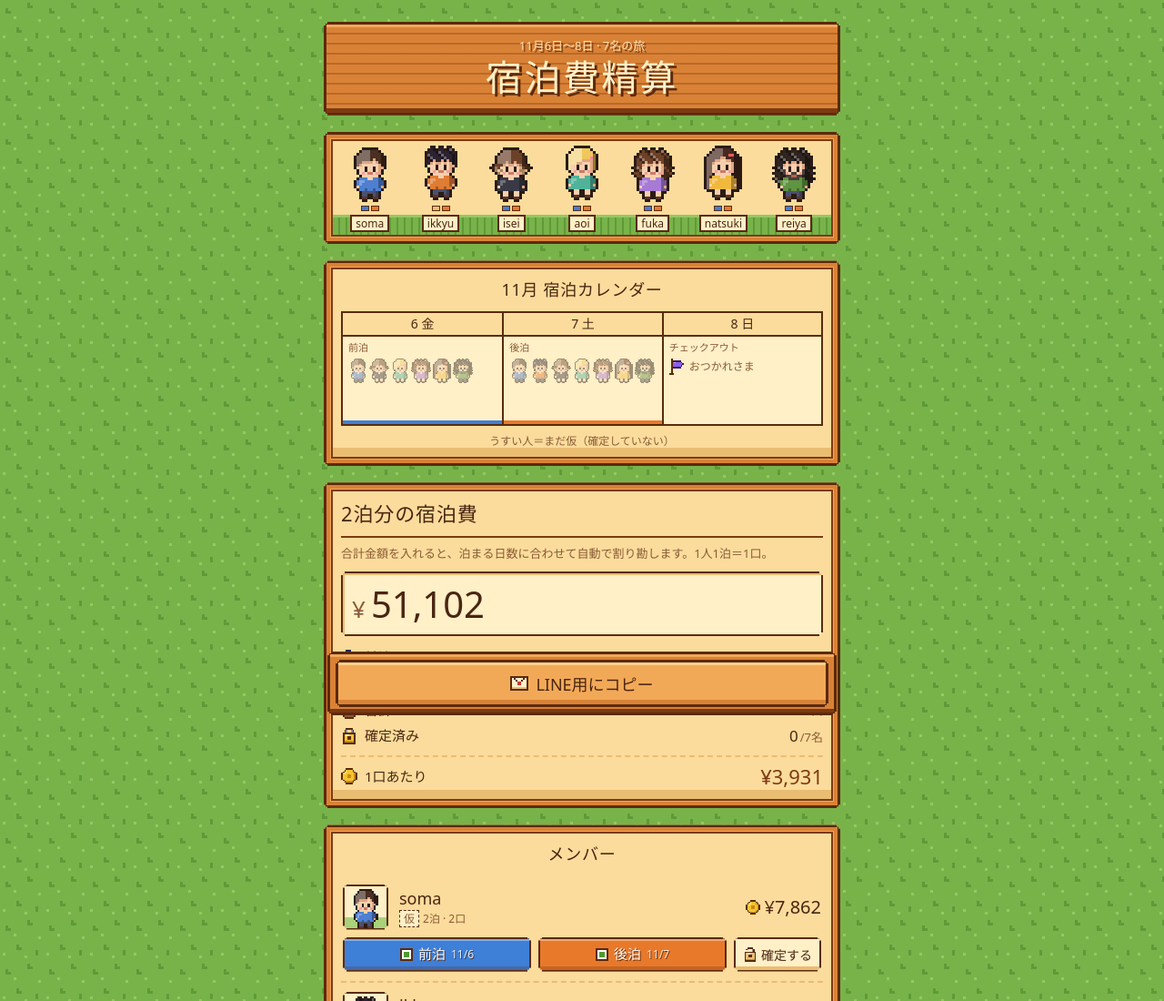
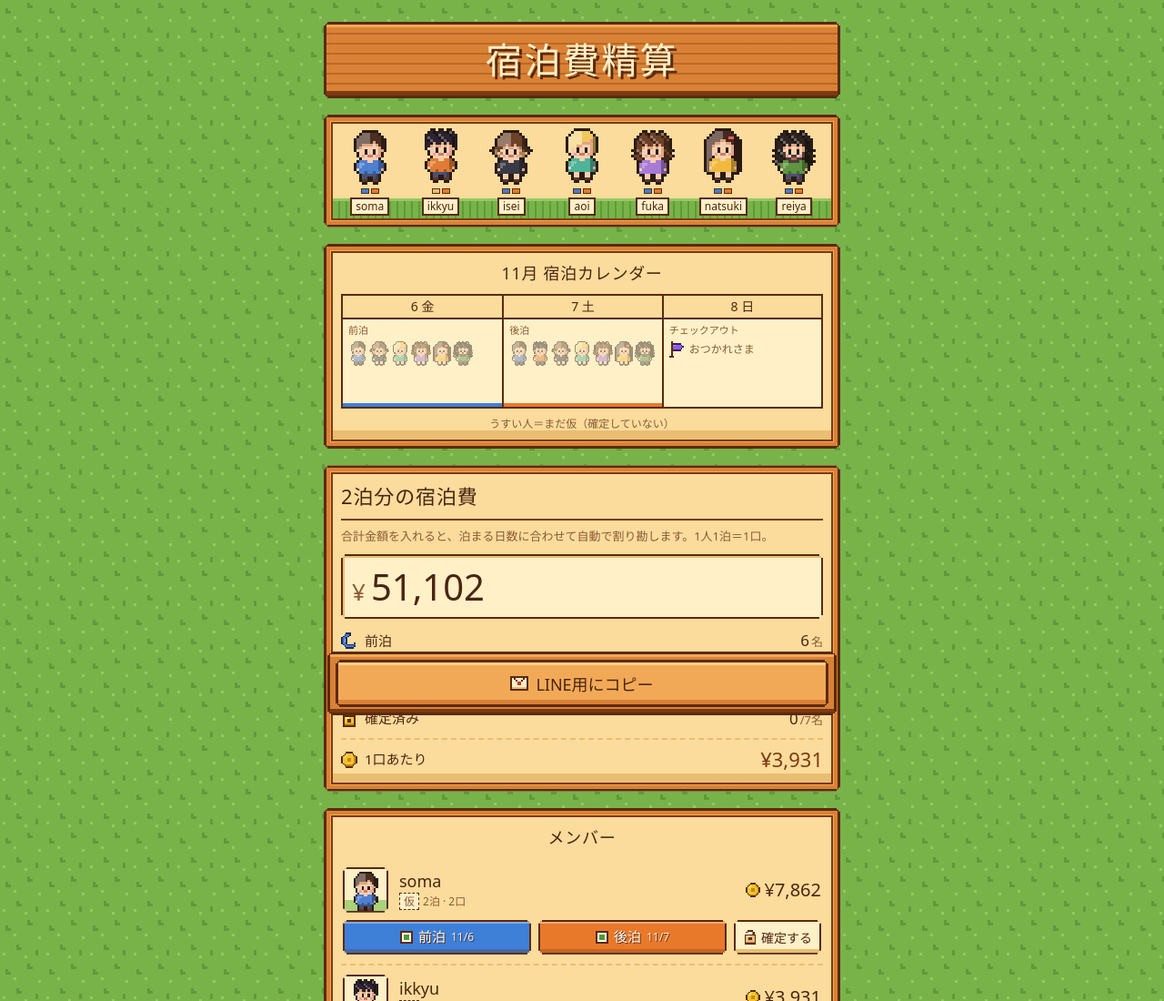
Before and after one commit to ISEILI/pakupaku, a plain HTML site: page index.html in a window 1280 px wide. Shown: the top 1100 px of the page at 91% size. Drawn offline with Linux system fonts and the light colour scheme; no server answers; a web font is replaced by a local one.

Commit message:
Update index.html

```diff
--- a/index.html
+++ b/index.html
@@ -195,7 +195,6 @@ textarea#copybox { width: 100%; min-height: 10em; font: 14px/1.5 var(--font); bo
 <body>
 <div class="wrap">
   <header class="sign">
-    <p>11月6日〜8日 · 7名の旅</p>
     <h1>宿泊費精算</h1>
   </header>
 
```
